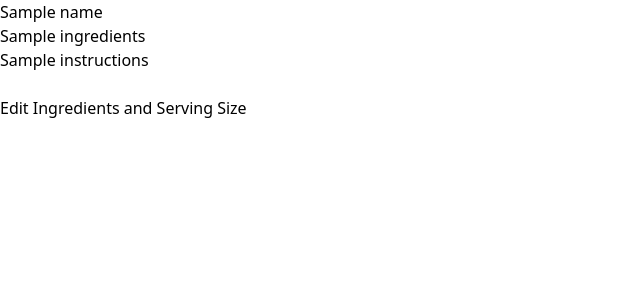
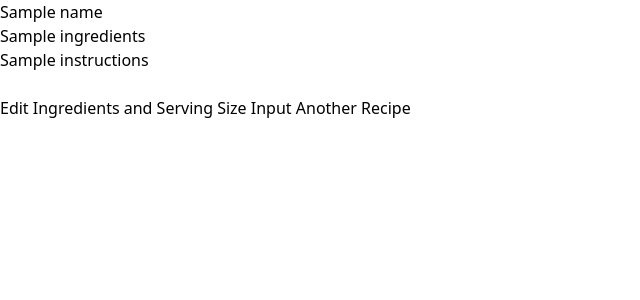
Before and after one commit to dashiellmr/codejam14, a Flask app: template templates/display.html in a window 1280 px wide. Shown: the top 300 px of the page, without its empty margins (0-640 px from the left). Run offline with Flask 3, Linux system fonts and the light colour scheme; the template is opened without the code that fills it: most values are stand-ins (such as "Sample title", 1, 10 or a date in 2020).

Commit message:
added link to home

```diff
--- a/templates/display.html
+++ b/templates/display.html
@@ -51,6 +51,8 @@
         </form>
     </div>
     <button onclick="selectIngredients()" id="change">Edit Ingredients and Serving Size</button>
+    <a href="/">Input Another Recipe</a>
+    <br>
     <script>
         function selectIngredients() {
             document.getElementById("changeiform").style.display = "block";
```
